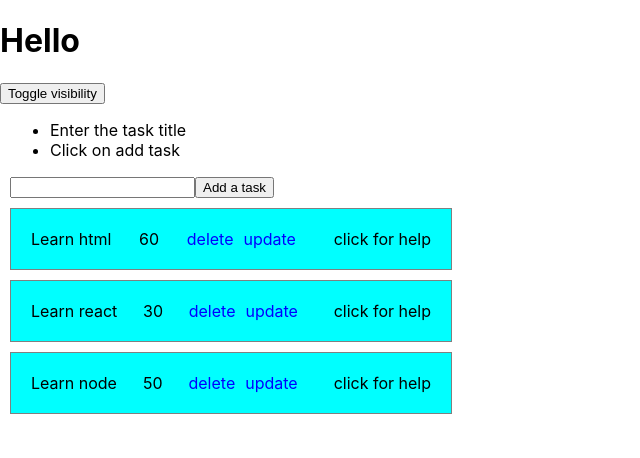
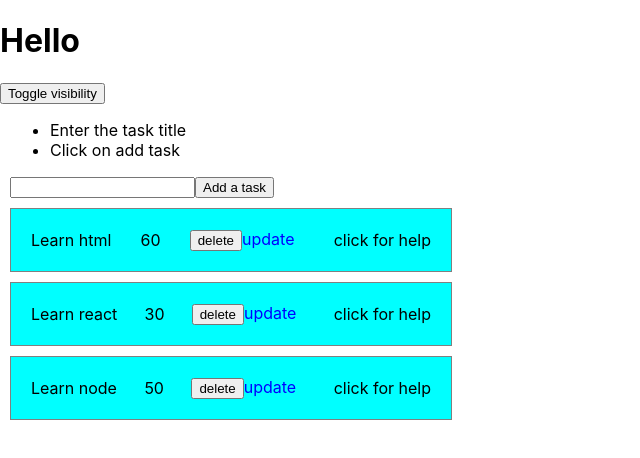
Before and after one commit to yosrReact/formation_react_2022, a React (Create React App) app: page / in a window 1280 px wide. Shown: the top 458 px of the page, without its empty margins (0-640 px from the left). Built offline with nearby package versions, Linux system fonts and the light colour scheme.

Commit message:
addDeleteTask

```diff
--- a/src/components/task/Task.js
+++ b/src/components/task/Task.js
@@ -1,6 +1,6 @@
 import React from "react"
 import "./Task.css"
-export default function Task({ title, duration }) {
+export default function Task({ id, title, duration, deleteTask }) {
   function help() {
     return <div>click for help</div>
   }
@@ -11,7 +11,8 @@ export default function Task({ title, duration }) {
       {/* <div className="title">{details.level}</div> */}
 
       <div className="actions">
-        <span>delete</span>
+        <button onClick={() => deleteTask(id)}>delete</button>
+
         <span>update</span>
       </div>
       {help()}
--- a/src/components/taskForm/TaskForm.js
+++ b/src/components/taskForm/TaskForm.js
@@ -1,8 +1,12 @@
-import React from "react"
+import React, { useState } from "react"
 import "./TaskForm.css"
 export default function TaskForm(props) {
-  // props.sayHello()
+  const [title, setTitle] = useState("")
 
+  const handleAddTask = () => {
+    props.addTask(title)
+    setTitle("")
+  }
   const addTask = "Add a task"
   const steps = ["Enter the task title", "Click on add task"]
 
@@ -13,8 +17,15 @@ export default function TaskForm(props) {
           <li>{step}</li>
         ))}
       </ul>
-      <input type="text" name="task" id="" />
-      <button className="button">{addTask}</button>
+      <input
+        type="text"
+        name="title"
+        value={title}
+        onChange={(e) => setTitle(e.target.value)}
+      />
+      <button className="button" onClick={handleAddTask}>
+        Add a task
+      </button>
     </div>
   )
 }
--- a/src/components/tasksList/TasksList.js
+++ b/src/components/tasksList/TasksList.js
@@ -4,7 +4,13 @@ export default function TasksList(props) {
   return (
     <div className="tasks-list">
       {props.tasks.map((task) => (
-        <Task key={task._id} title={task.title} duration={task.duration} />
+        <Task
+          key={task._id}
+          id={task._id}
+          title={task.title}
+          duration={task.duration}
+          deleteTask={props.deleteTask}
+        />
       ))}
     </div>
   )
--- a/src/pages/tasksPage/TaskPage.js
+++ b/src/pages/tasksPage/TaskPage.js
@@ -9,7 +9,7 @@ function TaskPage() {
   }
 
   const loading = false
-  const tasks = [
+  const [tasks, setTasks] = useState([
     {
       _id: "1",
       title: "Learn html",
@@ -25,9 +25,16 @@ function TaskPage() {
       title: "Learn node",
       duration: 50,
     },
-  ]
+  ])
   const sayHello = () => {
     alert("Hello")
+  }
+  const addTask = (title) => {
+    setTasks([...tasks, { _id: Math.random() + "", title }])
+  }
+  const deleteTask = (id) => {
+    const newTasks = tasks.filter((task) => task._id !== id)
+    setTasks(newTasks)
   }
 
   return (
@@ -36,13 +43,14 @@ function TaskPage() {
       <button onClick={() => toggleVisibility()}>Toggle visibility</button>
       {/* 2ème solution */}
       {/* <button onClick={toggleVisibility}>Toggle visibility</button> */}
-      <TaskForm sayHello={sayHello} />
+      <TaskForm addTask={addTask} />
+
       {loading ? (
         <div>loading...</div>
       ) : (
         isVisible && (
           <>
-            <TasksList tasks={tasks} />
+            <TasksList tasks={tasks} deleteTask={deleteTask} />
           </>
         )
       )}
```
